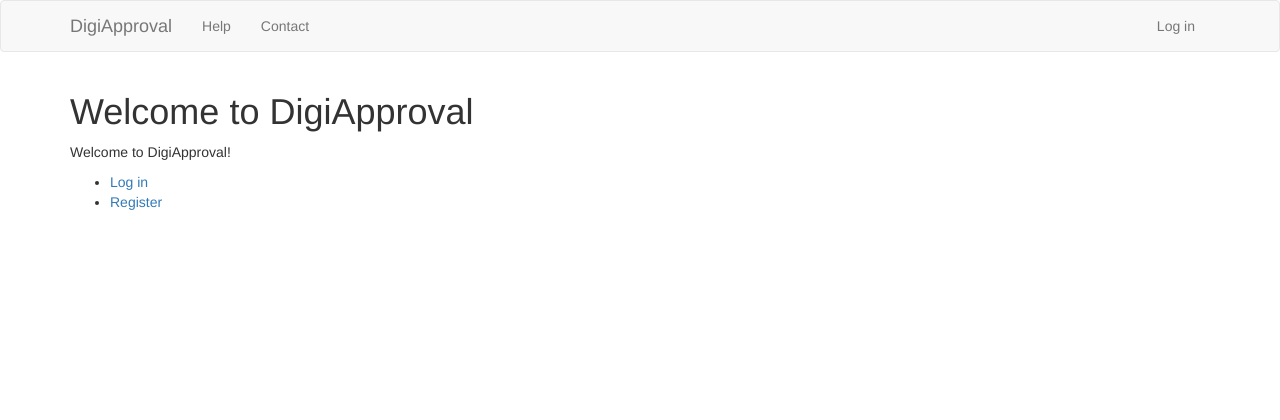
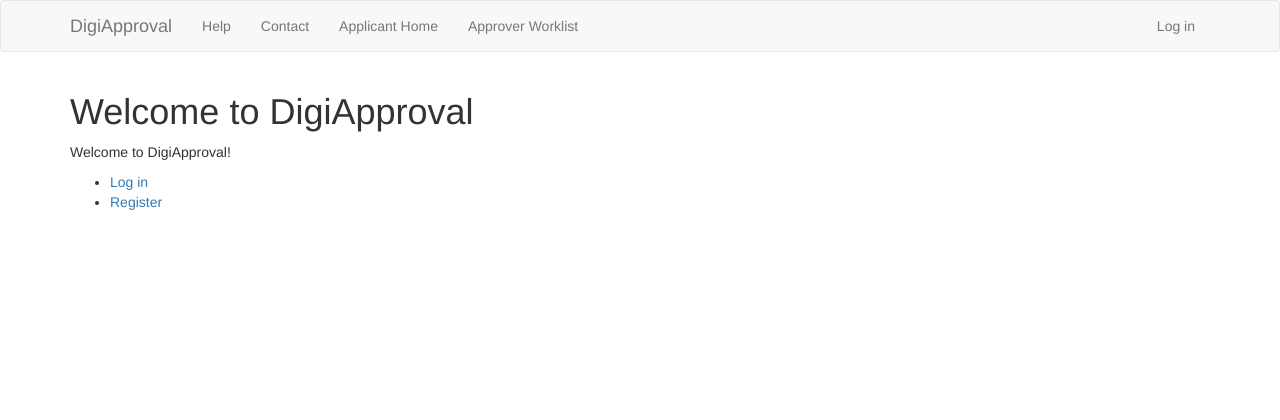
Before and after one commit to tsujamin/digi-approval, a Django app: template src/digiapproval_project/digiapproval_project/apps/digiapproval/templates/digiapproval/index.html in a window 1280 px wide. Shown: the top 420 px of the page. Run offline with Django 3.2, Linux system fonts and the light colour scheme; the template is opened without the code that fills it, so the values that code supplies are empty; parts of the project's set-up code (start-up, migrations or seed data) failed here and were passed over; some libraries are stand-ins or nearby versions.

Commit message:
Fix templates up a bit

```diff
--- a/src/digiapproval_project/digiapproval_project/apps/digiapproval/templates/digiapproval/page.tpl.html
+++ b/src/digiapproval_project/digiapproval_project/apps/digiapproval/templates/digiapproval/page.tpl.html
@@ -34,12 +34,15 @@
                 {% block nav %}
                 <li><a href="/pages/help">Help</a></li>
                 <li><a href="/pages/contact">Contact</a></li>
+                <!-- TODO: Filter these appropriately -->
+                <li><a href="{% url 'applicant_home' %}">Applicant Home</a></li>
+                <li><a href="{% url 'approver_worklist' %}">Approver Worklist</a></li>
                 {% endblock %}
               </ul>
               <ul class="nav navbar-nav navbar-right">
                 {% if user.is_authenticated %}
                   <li>
-                    <a href="{% url 'applicant_home' %}">Logged in as: {{ user.username.title }}</a>
+                    <a href="{% url 'settings' %}">Logged in as: {{ user.username.title }}</a>
                   </li>
                   <li>
                   {% if user.customeraccount.account_type == 'CUSTOMER' %}
--- a/src/digiapproval_project/digiapproval_project/apps/digiapproval/templates/digiapproval/taskforms/FieldEntry.html
+++ b/src/digiapproval_project/digiapproval_project/apps/digiapproval/templates/digiapproval/taskforms/FieldEntry.html
@@ -1,6 +1,5 @@
 {% extends "digiapproval/page.tpl.html" %}
 {% block title %}{{ task }}{% endblock %}
-{% load taskform_tags %}
 
 {% block content %}
 {% if error %}{{error}}{% endif %}
```
